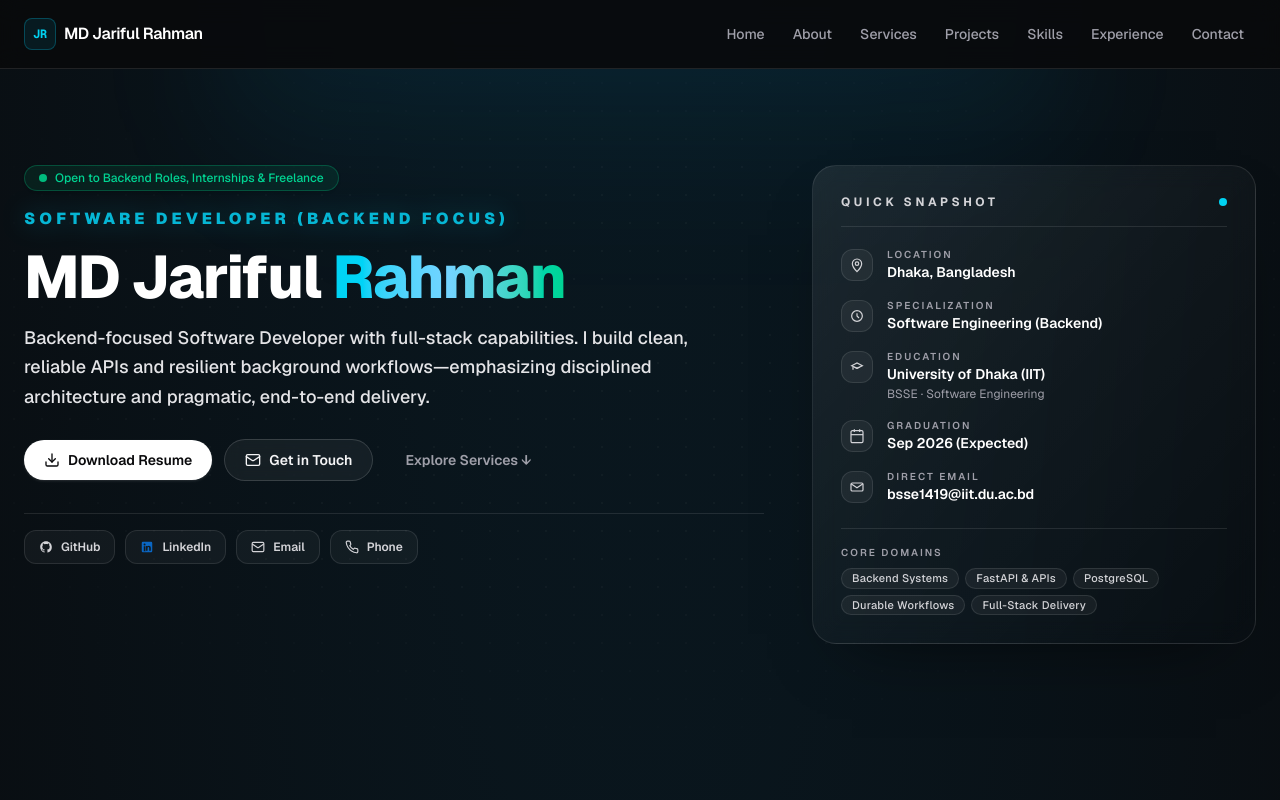
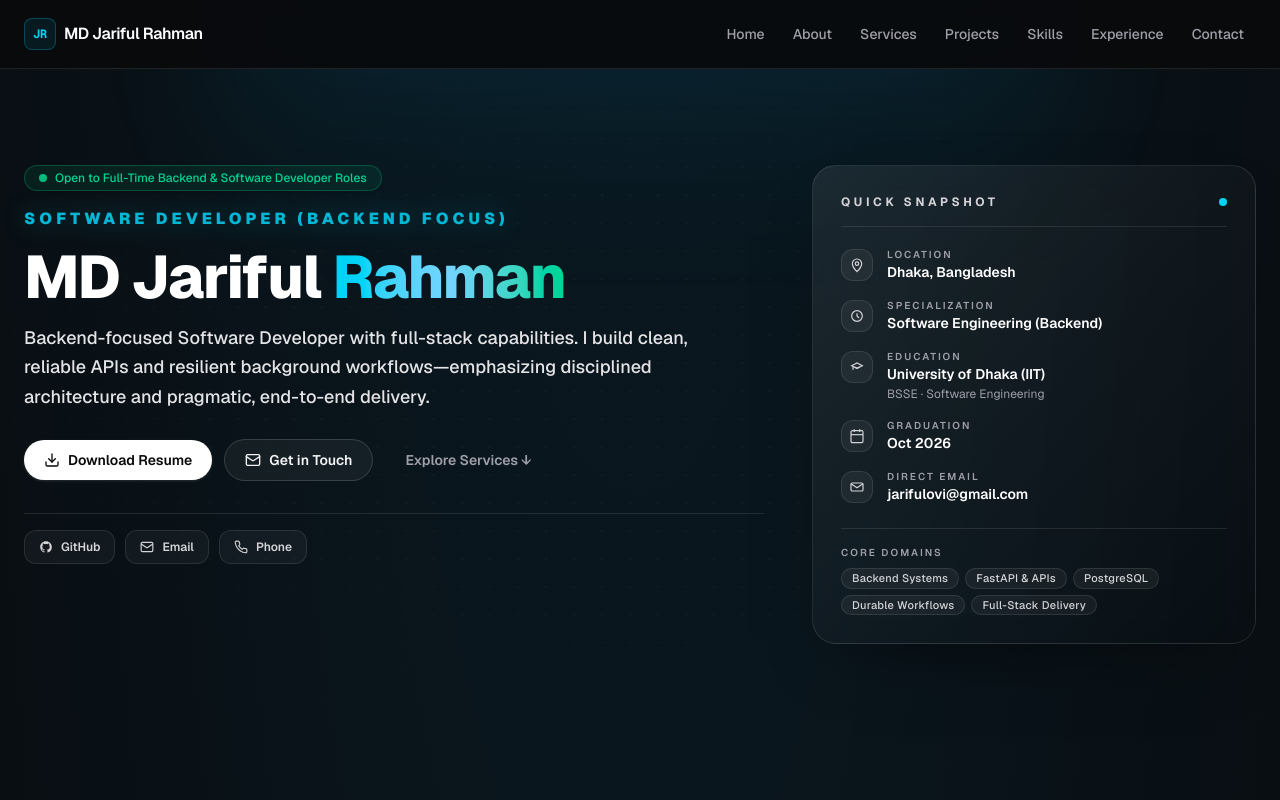
Before and after one commit to jarifulovi/jr-portfolio, a Next.js app: page / in a window 1280 px wide. Shown: the top 800 px of the page. Built offline with nearby package versions, Linux system fonts and the light colour scheme.

Commit message:
refactor: update personal contact info, graduation timeline, and availability in profile and components

```diff
--- a/src/app/page.tsx
+++ b/src/app/page.tsx
@@ -57,7 +57,7 @@ export default function Home() {
         <Section
           id="experience"
           eyebrow="PROFESSIONAL EXPERIENCE"
-          title="Industry Track Record & Internship"
+          title="Industry Track Record & Experience"
           description="Hands-on engineering contributions focused on full-stack web application delivery, high-volume API load profiling, and automated regression quality gates."
         >
           <div className="grid gap-6">
@@ -77,7 +77,11 @@ export default function Home() {
         </Section>
 
         {/* Contact CTA Section */}
-        <ContactSection links={links} />
+        <ContactSection
+          email={profile.email}
+          availability={profile.availability}
+          links={links}
+        />
       </div>
 
       <Footer />
--- a/src/components/sections/ContactSection.tsx
+++ b/src/components/sections/ContactSection.tsx
@@ -5,12 +5,17 @@ import { motion } from "framer-motion";
 import { Section } from "./Section";
 
 interface ContactSectionProps {
+  email?: string;
+  availability?: string;
   links?: { label: string; url: string }[];
 }
 
-export const ContactSection: React.FC<ContactSectionProps> = ({ links = [] }) => {
+export const ContactSection: React.FC<ContactSectionProps> = ({
+  email = "jarifulovi@gmail.com",
+  availability = "Available for Full-Time Software Developer Roles",
+  links = [],
+}) => {
   const [copied, setCopied] = useState(false);
-  const email = "bsse1419@iit.du.ac.bd";
 
   const handleCopyEmail = async () => {
     try {
@@ -23,9 +28,6 @@ export const ContactSection: React.FC<ContactSectionProps> = ({ links = [] }) =>
     }
   };
 
-  const linkedinUrl =
-    links.find((l) => l.label.toLowerCase() === "linkedin")?.url ||
-    "https://www.linkedin.com/in/jarifulovi/";
   const githubUrl =
     links.find((l) => l.label.toLowerCase() === "github")?.url ||
     "https://github.com/jarifulovi";
@@ -55,7 +57,7 @@ export const ContactSection: React.FC<ContactSectionProps> = ({ links = [] }) =>
               <span className="animate-ping absolute inline-flex h-full w-full rounded-full bg-emerald-400 opacity-75" />
               <span className="relative inline-flex rounded-full h-2 w-2 bg-emerald-500" />
             </span>
-            <span>Available for Software Developer Roles & Technical Internships</span>
+            <span>{availability}</span>
           </div>
 
           <h3 className="text-2xl sm:text-3xl md:text-4xl font-bold tracking-tight text-white">
@@ -63,7 +65,7 @@ export const ContactSection: React.FC<ContactSectionProps> = ({ links = [] }) =>
           </h3>
 
           <p className="mt-4 text-sm sm:text-base leading-relaxed text-zinc-300">
-            Currently completing my BSSE at the University of Dhaka (IIT). I am actively interviewing for backend and full-stack software engineering opportunities.
+            BSSE Graduate (Coursework Complete, Oct 2026) at University of Dhaka (IIT). I am actively interviewing for full-time backend and software engineering opportunities.
           </p>
 
           {/* Action Hub */}
@@ -110,16 +112,6 @@ export const ContactSection: React.FC<ContactSectionProps> = ({ links = [] }) =>
           <div className="mt-10 border-t border-white/10 pt-6 flex flex-col sm:flex-row items-center justify-between gap-4 text-xs font-mono text-zinc-400">
             <div className="flex items-center gap-4">
               <a
-                href={linkedinUrl}
-                target="_blank"
-                rel="noreferrer"
-                className="transition-colors hover:text-cyan-300 flex items-center gap-1.5"
-              >
-                <span>LinkedIn</span>
-                <span className="text-zinc-600">↗</span>
-              </a>
-              <span className="text-zinc-700">·</span>
-              <a
                 href={githubUrl}
                 target="_blank"
                 rel="noreferrer"
--- a/src/components/sections/ExperienceItem.tsx
+++ b/src/components/sections/ExperienceItem.tsx
@@ -90,7 +90,7 @@ export const ExperienceItem: React.FC<ExperienceItemProps> = ({
               <span className="animate-ping absolute inline-flex h-full w-full rounded-full bg-emerald-400 opacity-75" />
               <span className="relative inline-flex rounded-full h-2 w-2 bg-emerald-500" />
             </span>
-            <span>Completed 6-Month Engineering Internship</span>
+            <span>Completed 6-Month Industry Engineering Tenure</span>
           </div>
         </div>
       </div>
--- a/src/components/sections/ProfileCard.tsx
+++ b/src/components/sections/ProfileCard.tsx
@@ -70,7 +70,7 @@ export const ProfileCard: React.FC<ProfileCardProps> = ({ profile, links }) => {
           <span className="absolute inline-flex h-full w-full animate-ping rounded-full bg-emerald-400 opacity-75"></span>
           <span className="relative inline-flex h-2 w-2 rounded-full bg-emerald-500"></span>
         </span>
-        <span>{profile.availability || "Open to Backend Roles & Internships"}</span>
+        <span>{profile.availability || "Open to Full-Time Backend & Software Developer Roles"}</span>
       </div>
 
       {/* Main Role with Seamless Glyph-Clipped Shimmer */}
@@ -148,7 +148,9 @@ export const ProfileCard: React.FC<ProfileCardProps> = ({ profile, links }) => {
 
       {/* Social / Contact Links */}
       <div className="mt-8 flex flex-wrap items-center gap-2.5 pt-4 border-t border-white/10 text-xs font-semibold text-zinc-300">
-        {links.map((link) => (
+        {links
+          .filter((link) => link.label.toLowerCase() !== "linkedin")
+          .map((link) => (
             <a
               key={link.label}
               href={link.url}
--- a/src/components/sections/SnapshotCard.tsx
+++ b/src/components/sections/SnapshotCard.tsx
@@ -18,10 +18,10 @@ interface SnapshotCardProps {
 }
 
 export const SnapshotCard: React.FC<SnapshotCardProps> = ({ profile }) => {
-  const graduationValueRaw = profile?.education?.[0]?.graduation ?? "Sep 2026";
+  const graduationValueRaw = profile?.education?.[0]?.graduation ?? "Oct 2026";
   const graduationValue = typeof graduationValueRaw === "string"
     ? graduationValueRaw.replace("Expected ", "")
-    : "Sep 2026";
+    : "Oct 2026";
 
   const focusAreas = [
     "Backend Systems",
@@ -50,12 +50,12 @@ export const SnapshotCard: React.FC<SnapshotCardProps> = ({ profile }) => {
     },
     {
       label: "Graduation",
-      value: `${graduationValue} (Expected)`,
+      value: graduationValue,
       icon: <CalendarIcon />,
     },
     {
       label: "Direct Email",
-      value: profile?.email ?? "bsse1419@iit.du.ac.bd",
+      value: profile?.email ?? "jarifulovi@gmail.com",
       isEmail: true,
       icon: <EmailIcon />,
     },
--- a/src/data/links.json
+++ b/src/data/links.json
@@ -9,7 +9,7 @@
   },
   {
     "label": "Email",
-    "url": "mailto:bsse1419@iit.du.ac.bd"
+    "url": "mailto:jarifulovi@gmail.com"
   },
   {
     "label": "Phone",
--- a/src/data/profile.json
+++ b/src/data/profile.json
@@ -3,10 +3,10 @@
   "role": "Software Developer (Backend Focus)",
   "headline": "Backend-focused Software Developer with full-stack capabilities. I build clean, reliable APIs and resilient background workflows—emphasizing disciplined architecture and pragmatic, end-to-end delivery.",
   "location": "Dhaka, Bangladesh",
-  "email": "bsse1419@iit.du.ac.bd",
+  "email": "jarifulovi@gmail.com",
   "phone": "+8801518613562",
-  "summary": "Early-career software engineer studying at University of Dhaka (IIT) with hands-on internship experience at Tekarsh Bangladesh Ltd. I specialize in building type-safe APIs, PostgreSQL data layers, and asynchronous worker systems, pairing disciplined engineering with end-to-end delivery.",
-  "availability": "Open to Backend Roles, Internships & Freelance",
+  "summary": "Software engineer graduating from University of Dhaka (IIT) with hands-on industry experience at Tekarsh Bangladesh Ltd. I specialize in building type-safe APIs, PostgreSQL data layers, and asynchronous worker systems, pairing disciplined engineering with end-to-end delivery.",
+  "availability": "Open to Full-Time Backend & Software Developer Roles",
   "resumeUrl": "files/resume.pdf",
   "heroStats": [
     {
@@ -19,7 +19,7 @@
     },
     {
       "label": "Graduation",
-      "value": "Sep 2026"
+      "value": "Oct 2026"
     }
   ],
   "about": {
@@ -57,7 +57,7 @@
     {
       "institution": "University of Dhaka - Institute of Information Technology",
       "degree": "Bachelor of Science in Software Engineering",
-      "graduation": "Expected Sep 2026"
+      "graduation": "Oct 2026"
     }
   ]
 }
```
Lines whose indentation alone changed are shown as unchanged.
